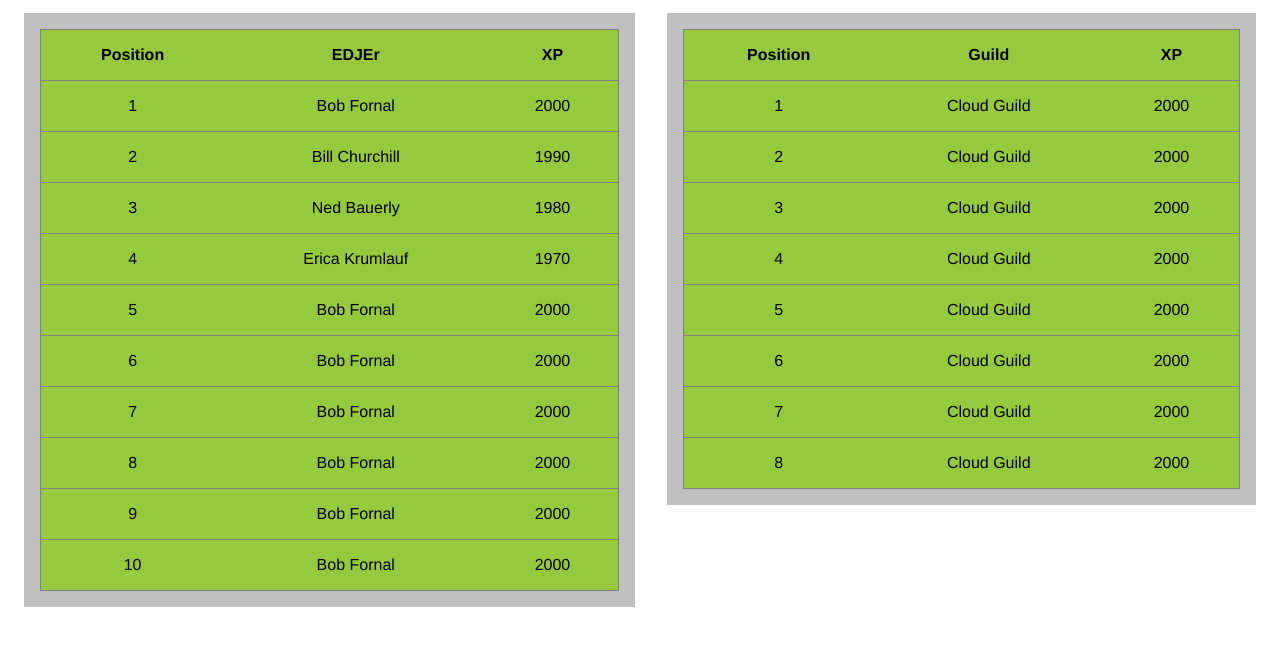
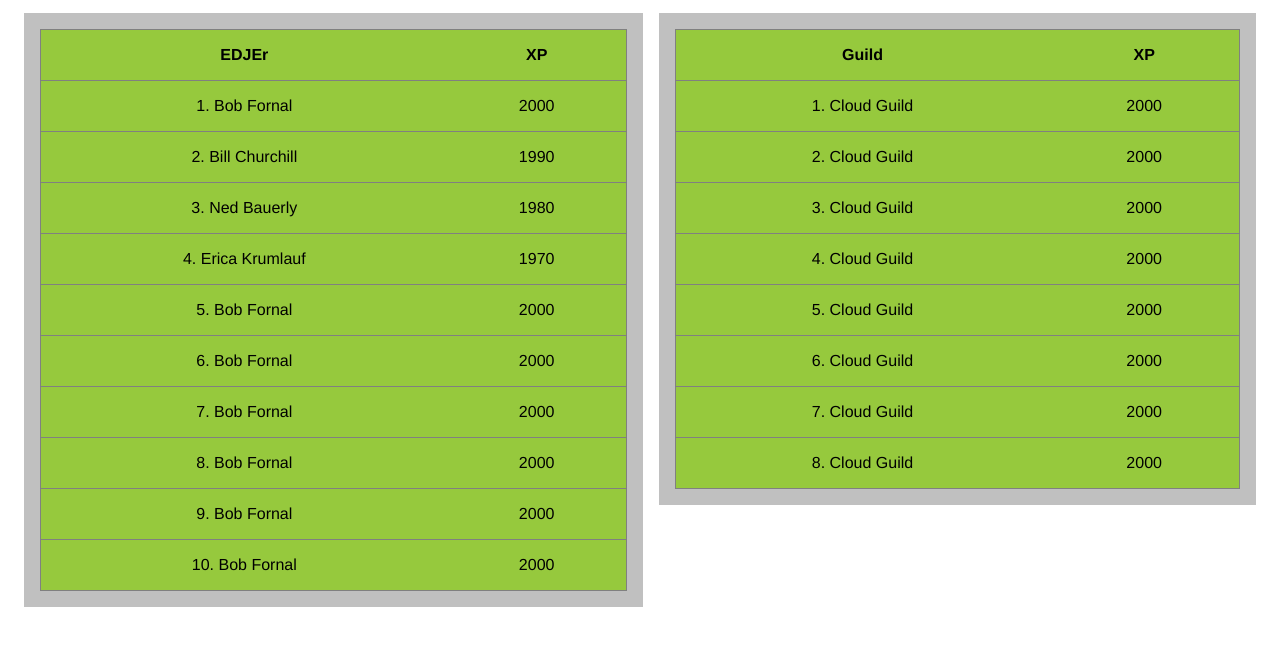
Before and after one commit to bob-fornal/edje-guild-scores, a plain HTML site: page dist/index.html in a window 1280 px wide. Shown: the part 80-726 px from the top of the page. Drawn offline with Linux system fonts and the light colour scheme.

Commit message:
Fine-Tuning

```diff
--- a/dist/css/guild.css
+++ b/dist/css/guild.css
@@ -5,9 +5,9 @@
 
 .title {
   font-family: Helvetica, Arial, sans-serif;
-  font-size: 2em;
+  font-size: 4vh;
   font-weight: bold;
-  padding: 0.5em;
+  padding: 2vh;
   text-align: center;
   text-shadow: var(--edje-green) 2px 2px;
 }
@@ -15,6 +15,11 @@
 .content {
   align-items: flex-start;
   display: flex;
+  padding: 2vh;
+}
+
+.left {
+  margin-right: 2vh;
 }
 
 .left,
@@ -23,8 +28,8 @@
   display: inline-block;
   flex-grow: 1;
   font-family: Helvetica, Arial, sans-serif;
-  margin: 1em;
-  padding: 1em;
+  font-size: 1vh;
+  padding: 2vh;
 }
 
 #people,
@@ -40,12 +45,12 @@
 #guild td {
   background-color: var(--edje-green);
   text-align: center;
-  padding: 1em;
+  padding: 2vh;
 }
 
 #people th,
 #people td,
 #guild th,
 #guild td {
-    border-bottom: 1px solid gray;
+  border-bottom: 1px solid gray;
 }
--- a/dist/index.html
+++ b/dist/index.html
@@ -13,7 +13,6 @@
         <table id="people">
           <thead>
             <tr>
-              <th>Position</th>
               <th>EDJEr</th>
               <th>XP</th>
             </tr>
@@ -26,7 +25,6 @@
         <table id="guild">
           <thead>
             <tr>
-              <th>Position</th>
               <th>Guild</th>
               <th>XP</th>
             </tr>
@@ -39,7 +37,6 @@
 
     <template id="row">
       <tr>
-        <td class="position"></td>
         <td class="name"></td>
         <td class="score"></td>
       </tr>
--- a/dist/js/guild.js
+++ b/dist/js/guild.js
@@ -56,9 +56,8 @@ class Guild {
       const clone = this.template.content.cloneNode(true);
       const tds = clone.querySelectorAll('td');
 
-      tds[0].textContent = position;
-      tds[1].textContent = item.name;
-      tds[2].textContent = item.xp;
+      tds[0].textContent = `${ position }. ${ item.name }`;
+      tds[1].textContent = item.xp;
 
       element.appendChild(clone);
     });
```
